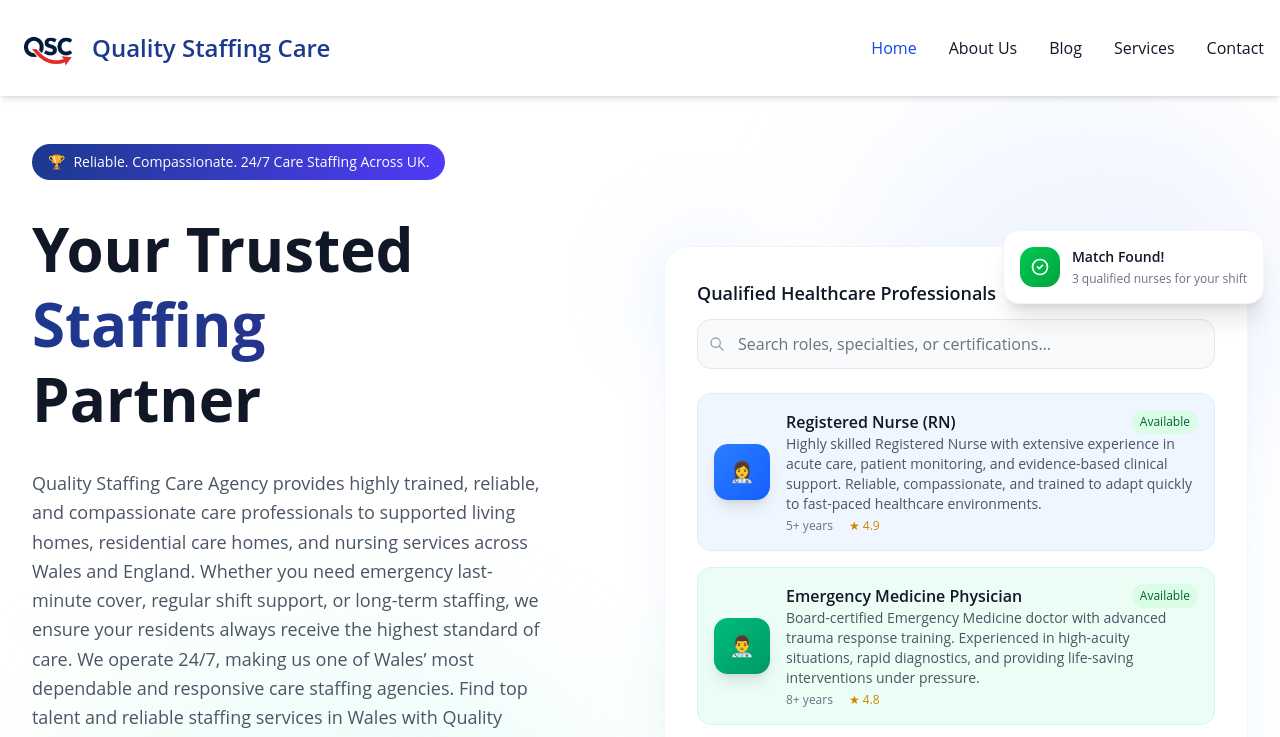
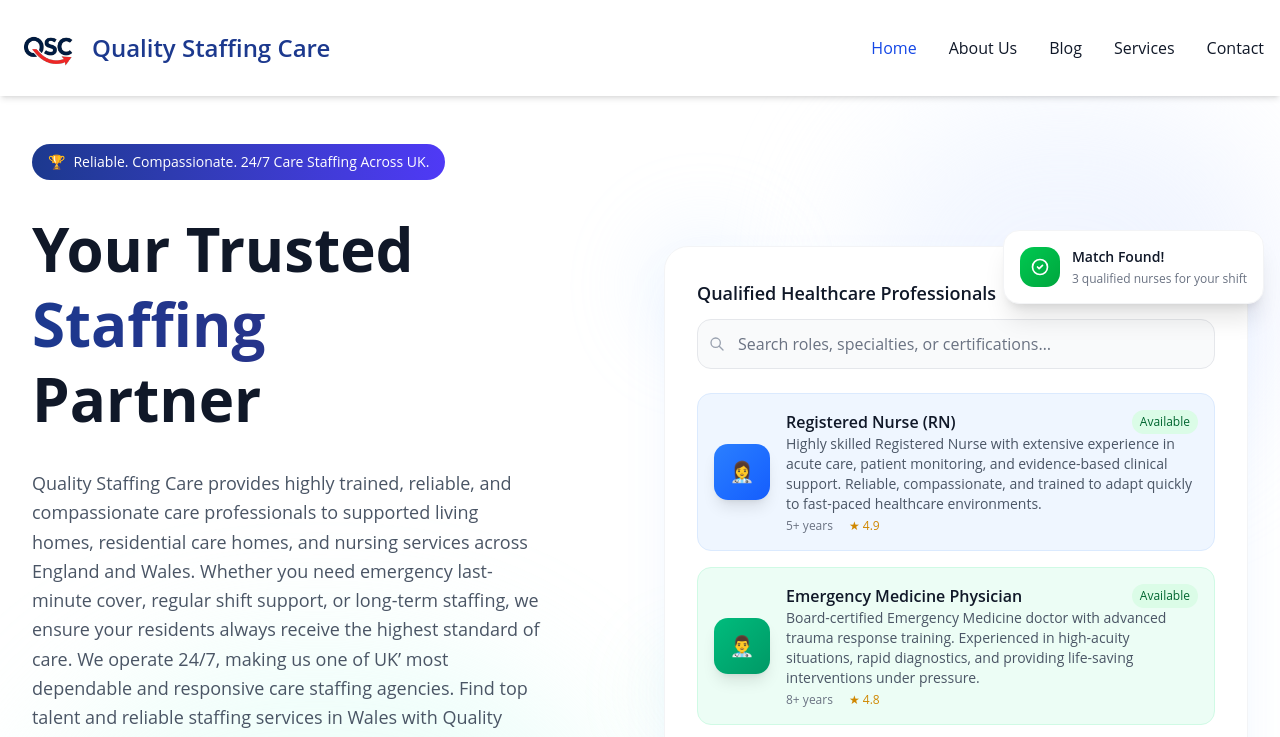
Before and after one commit to Olamigoke10/Quality-Staff, a React (Vite) app: page / in a window 1280 px wide. Shown: the top 737 px of the page. Built offline with nearby package versions, Linux system fonts and the light colour scheme.

Commit message:
updated text

```diff
--- a/src/pages/Home.jsx
+++ b/src/pages/Home.jsx
@@ -30,9 +30,9 @@ const Home = () => {
 
               {/* Description */}
               <p className="text-lg text-gray-600 dark:text-gray-300 leading-relaxed max-w-lg">
-                Quality Staffing Care Agency provides highly trained, reliable, and compassionate care professionals to supported living homes, residential care homes, and nursing services across Wales and England.
+                Quality Staffing Care provides highly trained, reliable, and compassionate care professionals to supported living homes, residential care homes, and nursing services across England and Wales.
                 Whether you need emergency last-minute cover, regular shift support, or long-term staffing, we ensure your residents always receive the highest standard of care.
-                We operate 24/7, making us one of Wales’ most dependable and responsive care staffing agencies.
+                We operate 24/7, making us one of UK’ most dependable and responsive care staffing agencies.
 
                 Find top talent and reliable staffing services in Wales with Quality Staffing Care.
                 We specialise in recruitment, employment, and workforce solutions tailored to your business needs.
```
